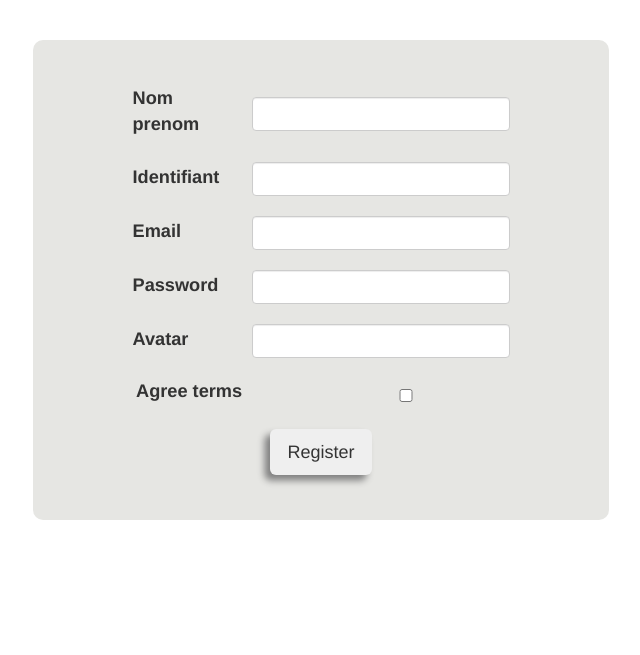
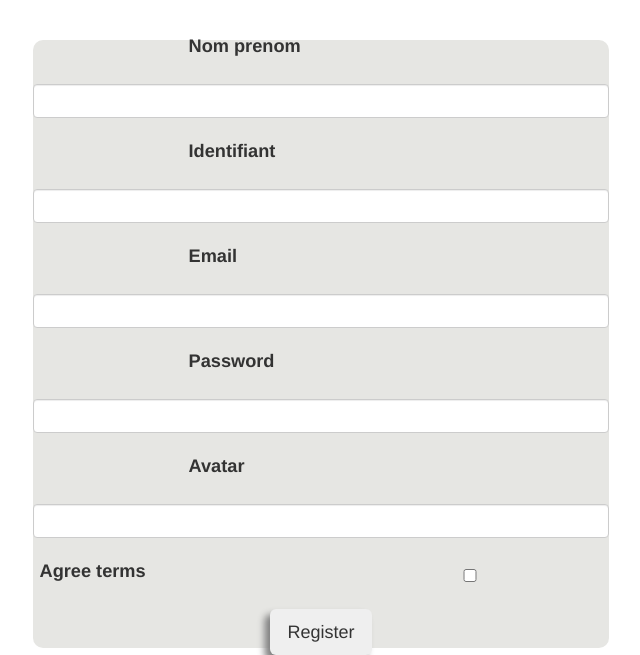
Before and after one commit to HowelLeMoallic/boutique_pokemon, a Symfony app: template templates/registration/register.html.twig in a window 1280 px wide. Shown: the part 197-852 px from the top of the page, without its empty margins (319-959 px from the left). Before the commit the page ends 717 px from the top, so only its background shows below. Run offline with Twig, Linux system fonts and the light colour scheme; the template is opened without the code that fills it, so the values that code supplies are empty; form fields are guessed from the names that the template uses; some libraries are stand-ins or nearby versions.

Commit message:
stylisation page inscription + vérification des données saisies

```diff
--- a/public/css/styleRegistration.css
+++ b/public/css/styleRegistration.css
@@ -1,7 +1,6 @@
 body{
     display: flex;
     flex-direction: column;
-    /*justify-content: space-around;*/
     grid-gap: 4rem;
 }
 
@@ -11,30 +10,42 @@ form {
     align-items: center;
     justify-content: center;
     grid-gap: 2rem;
-    height: 60vh;
+    height: 76vh;
     width: 45%;
     align-self: center;
     background-color: #E6E6E3;
     border-radius: 10px;
-    /*margin-top: 14rem;*/
 }
 
 form div {
     display: flex;
     grid-gap: 2rem;
     align-items: center;
+    flex-wrap: wrap;
+    justify-content: space-around;
+    width: 100%;
 }
 
 form div label {
-    width: 15rem;
+    width: 46%;
     font-size: 1.3em;
 }
 
 form div input {
     border-radius: 3px;
-    width: 20rem;
+    width: 46%;
+}
+
+form div ul {
+    order: -1;
+    width: 100%;
 }
 
 .btn-lg{
     box-shadow: -0.3em 0.3em 0.4em grey;
 }
+
+.btn-lg:hover{
+    transform: scale(1.5);
+    transition-duration: 1s;
+}
--- a/src/Entity/Utilisateur.php
+++ b/src/Entity/Utilisateur.php
@@ -9,6 +9,8 @@ use Doctrine\ORM\Mapping as ORM;
 use Symfony\Bridge\Doctrine\Validator\Constraints\UniqueEntity;
 use Symfony\Component\Security\Core\User\PasswordAuthenticatedUserInterface;
 use Symfony\Component\Security\Core\User\UserInterface;
+
+use Symfony\Component\Validator\Constraints as Assert;
 
 #[ORM\Entity(repositoryClass: UtilisateurRepository::class)]
 #[UniqueEntity(fields: ['email'], message: 'There is already an account with this email')]
@@ -23,6 +25,7 @@ class Utilisateur implements UserInterface, PasswordAuthenticatedUserInterface
     private array $roles = [];
 
     #[ORM\Column(length: 255)]
+    #[Assert\NotBlank(message: 'Le nom et prénom ne peuvent pas être null')]
     private ?string $nomPrenom = null;
 
     #[ORM\Column(length: 180, unique: true)]
```
Also changed, not shown: src/Form/RegistrationFormType.php (+23 -24 lines).
